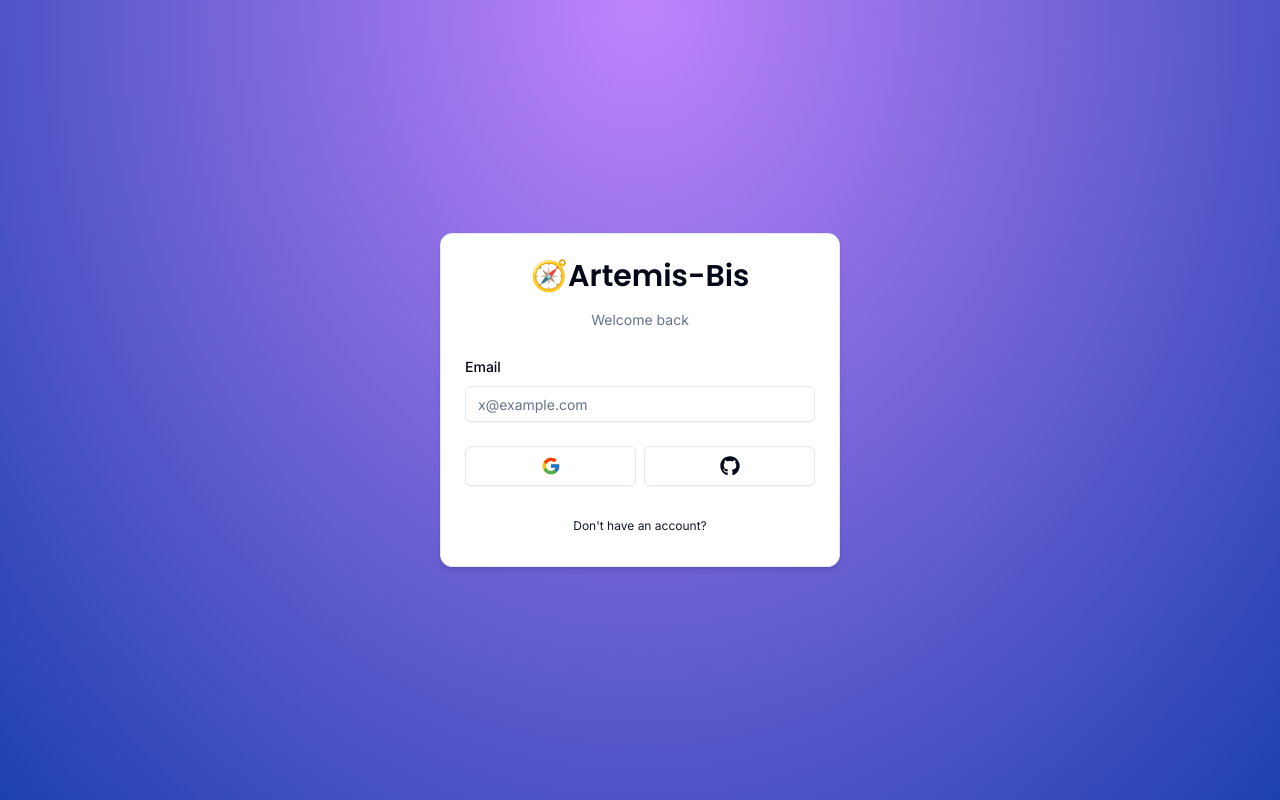
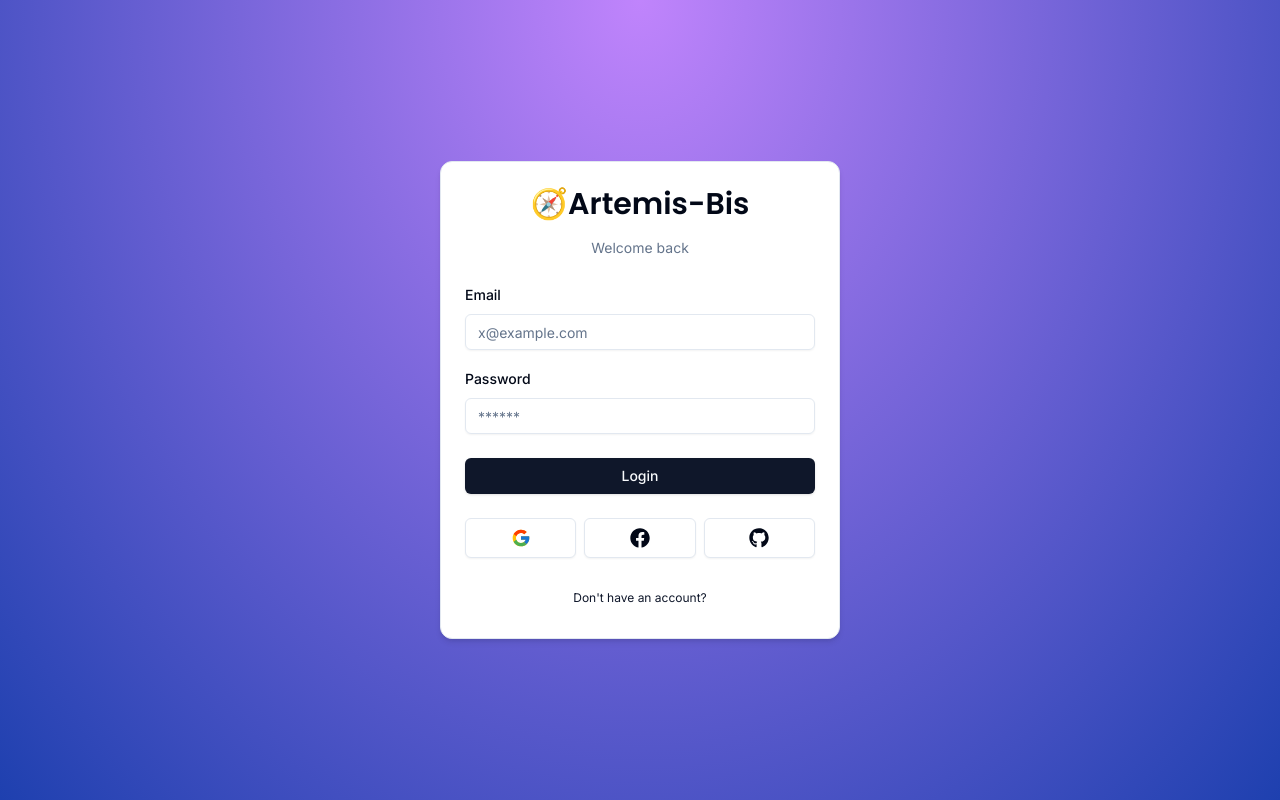
Before and after one commit to Rotinuel/artemis-bis, a Next.js app: page /auth/login in a window 1280 px wide. Built offline with nearby package versions, Linux system fonts and the light colour scheme.

Commit message:
creating login form

```diff
--- a/components/auth/login-form.tsx
+++ b/components/auth/login-form.tsx
@@ -1,29 +1,41 @@
-"use client"
+"use client";
 
 import * as z from "zod";
 import { zodResolver } from "@hookform/resolvers/zod";
 import { useForm } from "react-hook-form";
-import { LoginSchema } from "@/schemas"
-import { Input } from "@/components/ui/input"
-import {Form,FormControl,FormField,FormItem,FormLabel,FormMessage} from "@/components/ui/form"
-import { CardWrapper } from "@/components/auth/card-wrapper"
+import { LoginSchema } from "@/schemas";
+import { Input } from "@/components/ui/input";
+import {
+  Form,
+  FormControl,
+  FormField,
+  FormItem,
+  FormLabel,
+  FormMessage,
+} from "@/components/ui/form";
+import { CardWrapper } from "@/components/auth/card-wrapper";
+import { FormError } from "@/components/form-error";
+import { FormSuccess } from "@/components/form-success";
+import { Button } from "../ui/button";
 
 export const LoginForm = () => {
   const form = useForm<z.infer<typeof LoginSchema>>({
     resolver: zodResolver(LoginSchema),
     defaultValues: {
-            email: '',
-            password: '',
-        }
-    })
+      email: "",
+      password: "",
+    },
+  });
+  const onSubmit = (values: z.infer<typeof LoginSchema>) => { }
   return (
     <CardWrapper
       headerLabel="Welcome back"
       backButtonLabel="Don't have an account?"
       backButtonHref="/auth/register"
-            showSocial>
+      showSocial
+    >
       <Form {...form}>
-                <form onSubmit={form.handleSubmit(()=> {})} className="space-y-6">
+        <form onSubmit={form.handleSubmit(onSubmit)} className="space-y-6">
           <div className="space-y-4">
             <FormField
               control={form.control}
@@ -40,10 +52,29 @@
                   </FormControl>
                   <FormMessage />
                 </FormItem>
-                        )}/>
+              )}
+            />
+            <FormField
+              control={form.control}
+              name="password"
+              render={({ field }) => (
+                <FormItem>
+                  <FormLabel>Password</FormLabel>
+                  <FormControl>
+                    <Input {...field} placeholder="******" type="password" />
+                  </FormControl>
+                  <FormMessage />
+                </FormItem>
+              )}
+            />
           </div>
+          <FormError message=""/>
+          <FormSuccess message=""/>
+          <Button type="submit" className="w-full">
+            Login
+          </Button>
         </form>
       </Form>
     </CardWrapper>
-    )
-}
+  );
+};
--- a/components/auth/social.tsx
+++ b/components/auth/social.tsx
@@ -1,7 +1,7 @@
 "use client"
 
 import { FcGoogle } from "react-icons/fc"
-import { FaGithub } from "react-icons/fa"
+import { FaFacebook, FaGithub } from "react-icons/fa"
 import { Button } from "@/components/ui/button"
 export const Social = () => {
     return (
@@ -10,8 +10,15 @@
                 <FcGoogle className="h-5 w-5" />
             </Button>
             <Button size="lg" className="w-full" variant="outline" onClick={()=> {}}>
+                <FaFacebook className="h-5 w-5" />
+            </Button>
+            <Button size="lg" className="w-full" variant="outline" onClick={()=> {}}>
                 <FaGithub className="h-5 w-5" />
             </Button>
+            {/* <Button size="lg" className="w-full" variant="outline" onClick={()=> {}}>
+                <FaFacebook className="h-5 w-5" />
+            </Button> */}
+
         </div>
     )
 }
--- /dev/null
+++ b/components/form-error.tsx
@@ -0,0 +1,18 @@
+import { ExclamationTriangleIcon } from "@radix-ui/react-icons";
+
+interface FormErrorProps {
+    message?: string;
+};
+
+export const FormError = ({
+    message,
+}: FormErrorProps) => {
+    if(!message) return null;
+
+    return (
+        <div className="bg-destructive/15 p-3 rounded-md flex items-center gap-x-2 text-sm text-destructive">
+            <ExclamationTriangleIcon className="h-4 w-4"/>
+            <p>{message}</p>
+        </div>
+    );
+};
--- /dev/null
+++ b/components/form-success.tsx
@@ -0,0 +1,18 @@
+import { CheckCircledIcon } from "@radix-ui/react-icons";
+
+interface FormSuccessProps {
+    message?: string;
+};
+
+export const FormSuccess = ({
+    message,
+}: FormSuccessProps) => {
+    if(!message) return null;
+
+    return (
+        <div className="bg-emerald-500/15 p-3 rounded-md flex items-center gap-x-2 text-sm text-emerald-500">
+            <CheckCircledIcon className="h-4 w-4"/>
+            <p>{message}</p>
+        </div>
+    );
+};
--- a/schemas/index.ts
+++ b/schemas/index.ts
@@ -4,5 +4,7 @@
     email: z.string().email({
         message: "Email is required"
     }),
-    password: z.string()
+    password: z.string().min(1,
+        {message: "Password is required!"}
+    )
 })
```
Lines whose indentation alone changed are shown as unchanged.
